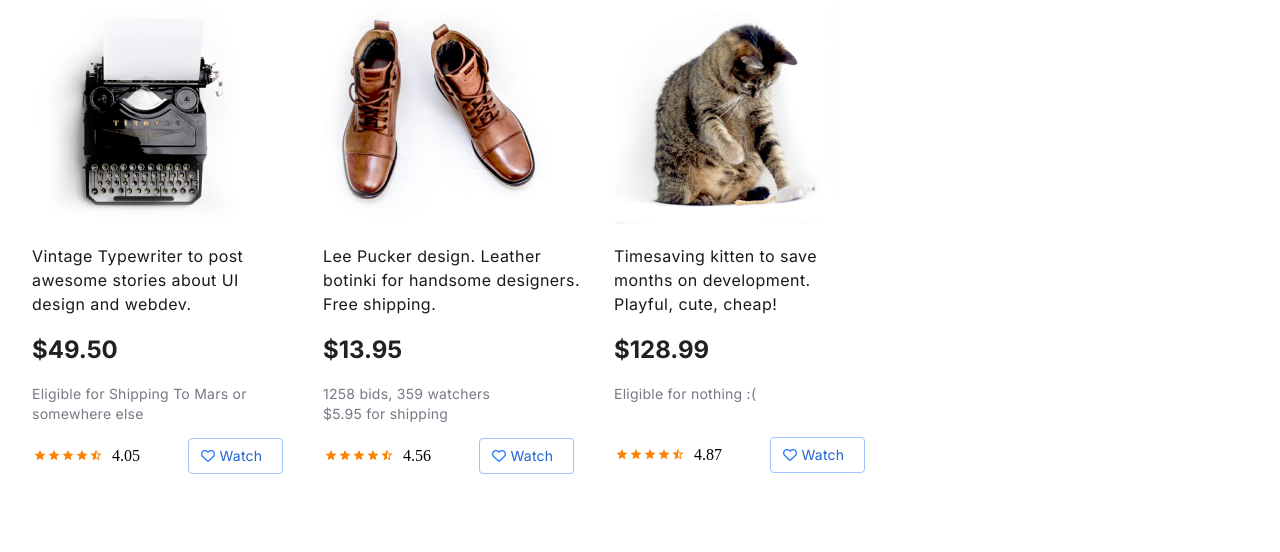
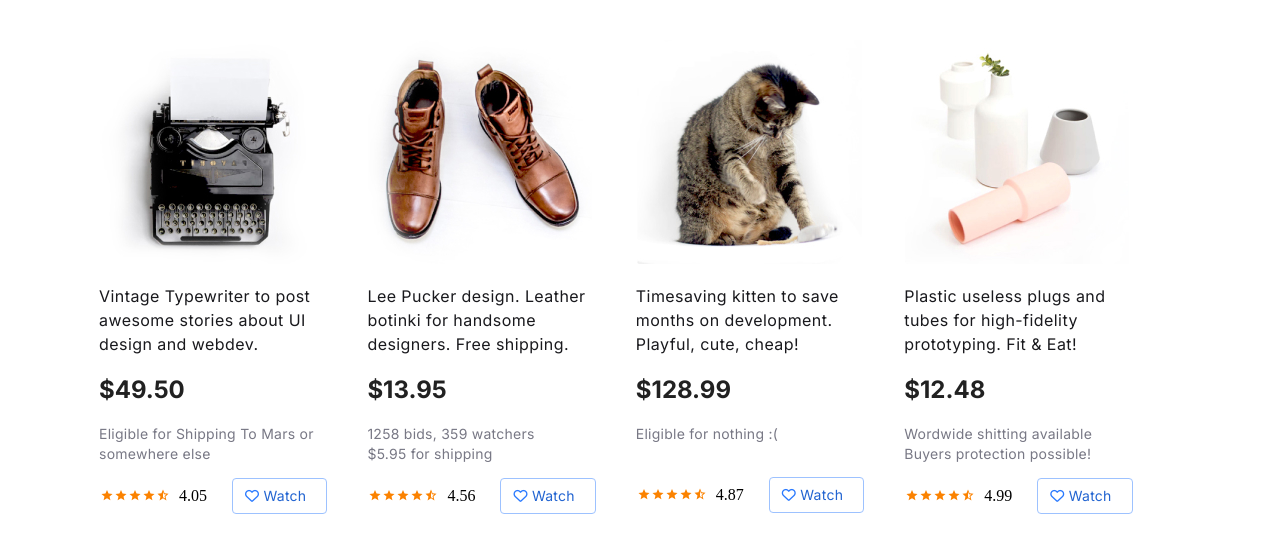
Before and after one commit to LeoSAN10/stormnet, a plain HTML site: page dz4/index.html in a window 1280 px wide. Drawn offline with Linux system fonts and the light colour scheme.

Commit message:
make top product line

```diff
--- a/dz4/index.html
+++ b/dz4/index.html
@@ -65,13 +65,37 @@
 
                     </div>
                 </div>
-                <div class="item"></div>
+                <div class="item">
+                    <img src="assets/4.jpg">
+                    <p class="description">Plastic useless plugs and tubes for high-fidelity prototyping. Fit & Eat!</p>
+                    <h1 class="price">$12.48</h1>
+                    <p class="sub_description">Wordwide shitting available Buyers protection possible!</p>
+                    <div class="rateOffer">
+                    <div><img src="assets/stars.svg" class="indent" ></div>
+
+                    <div class="indent">4.99</div>
+
+                        <a href="#" class="link">
+                        <i class="far fa-heart"></i>
+                        <div>Watch</div>
+                        </a>
+
+                    </div>
+                </div>
             </div>
             <div class="middle">
-                <div></div>
-                <div></div>
-                <div></div>
-                <div></div>
+                <div class="item">
+
+                </div>
+                <div class="item">
+
+                </div>
+                <div class="item">
+
+                </div>
+                <div class="item">
+
+                </div>
             </div>
             <div class="bottom">
                 <div></div>
--- a/dz4/style.css
+++ b/dz4/style.css
@@ -8,12 +8,20 @@ body{
 }
 .container{
     max-width: 1082px;
-    margin-left: 32px;
+    margin: 40px auto;
 }
 .top{
     display: flex;
+    margin: auto;
+}
 
+
+.middle{
+    display: flex;
+    margin: auto;
+    margin-top: 32px;
 }
+
 
 .description{
     font-family: 'Inter';
@@ -26,7 +34,7 @@ body{
     letter-spacing: 0.0275em;
 
     /* Gray / 100 */
-
+    max-width: 227px;
     color: #19191D;
 
 }
@@ -48,6 +56,7 @@ body{
     font-size: 14px;
     line-height: 143%;
     letter-spacing: 0.018em;
+    max-width: 227px;
 
 /* Gray / 50 */
 
@@ -60,7 +69,7 @@ color: #787885;
 
 .item{
     max-width: 259px;
-    margin-right: 32px;
+    margin-right: 40px;
 }
 
 .rateOffer{
@@ -87,6 +96,7 @@ color: #787885;
   text-decoration: none;
 }
   .link{
+
     font-family: Inter;
     font-style: normal;
     font-weight: 500;
@@ -95,7 +105,7 @@ color: #787885;
     letter-spacing: 0.018em;
     text-decoration: none;
 
-    margin: 0 0 0 40px;
+    margin: 0 0 0 17px;
     border: 1px solid #9DC2FF;
     border-radius: 4px;
     padding: 7px 12px;
```
